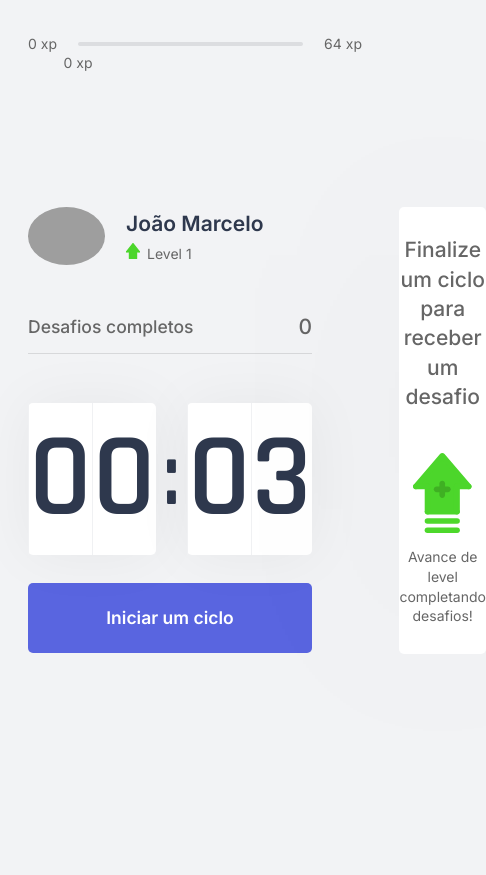
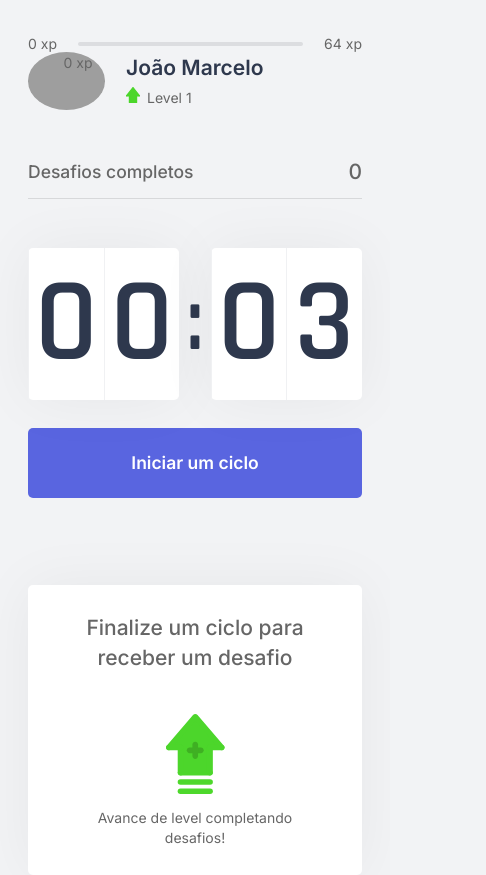
Before and after one commit to hereisjohnny2/moveit-next, a Next.js app: page / in a window 390 px wide. Shown: the whole page, 486 px wide, since content can reach past the window. Before the commit the page ends 844 px from the top, so only its background shows below. Built offline with nearby package versions, Linux system fonts and the light colour scheme; grey boxes are pictures that could not be loaded.

Commit message:
resposivity for small screens

```diff
--- a/src/styles/components/ChallengeBox.module.css
+++ b/src/styles/components/ChallengeBox.module.css
@@ -3,9 +3,9 @@
 
   background: var(--white);
   border-radius: 5px;
-  box-shadow: 0 0 650px rgba(0, 0, 0, 0.05);
+  box-shadow: 0 0 60px rgba(0, 0, 0, 0.05);
 
-  padding: 2rem 0;
+  padding: 2rem;
 
   display: flex;
   flex-direction: column;
--- a/src/styles/global.css
+++ b/src/styles/global.css
@@ -33,7 +33,7 @@ body {
     }
 }
 
-@media(max-width: 1080px) {
+@media(max-width: 720px) {
     html {
         /* menos 2px -> 16 * 0,875 = 14px */
         font-size: 87.5%
--- a/src/styles/pages/Home.module.css
+++ b/src/styles/pages/Home.module.css
@@ -9,7 +9,6 @@
 }
 
 .container section {
-    margin: 5rem 0;
     flex: 1;
 
     display: grid;
@@ -17,3 +16,13 @@
     gap: 6.25rem;
     align-content: center;
 }
+
+@media(max-width: 840px) {
+    .container section {
+        flex: 1;
+
+        display: flex;
+        flex-direction: column;
+    }
+
+}
```
